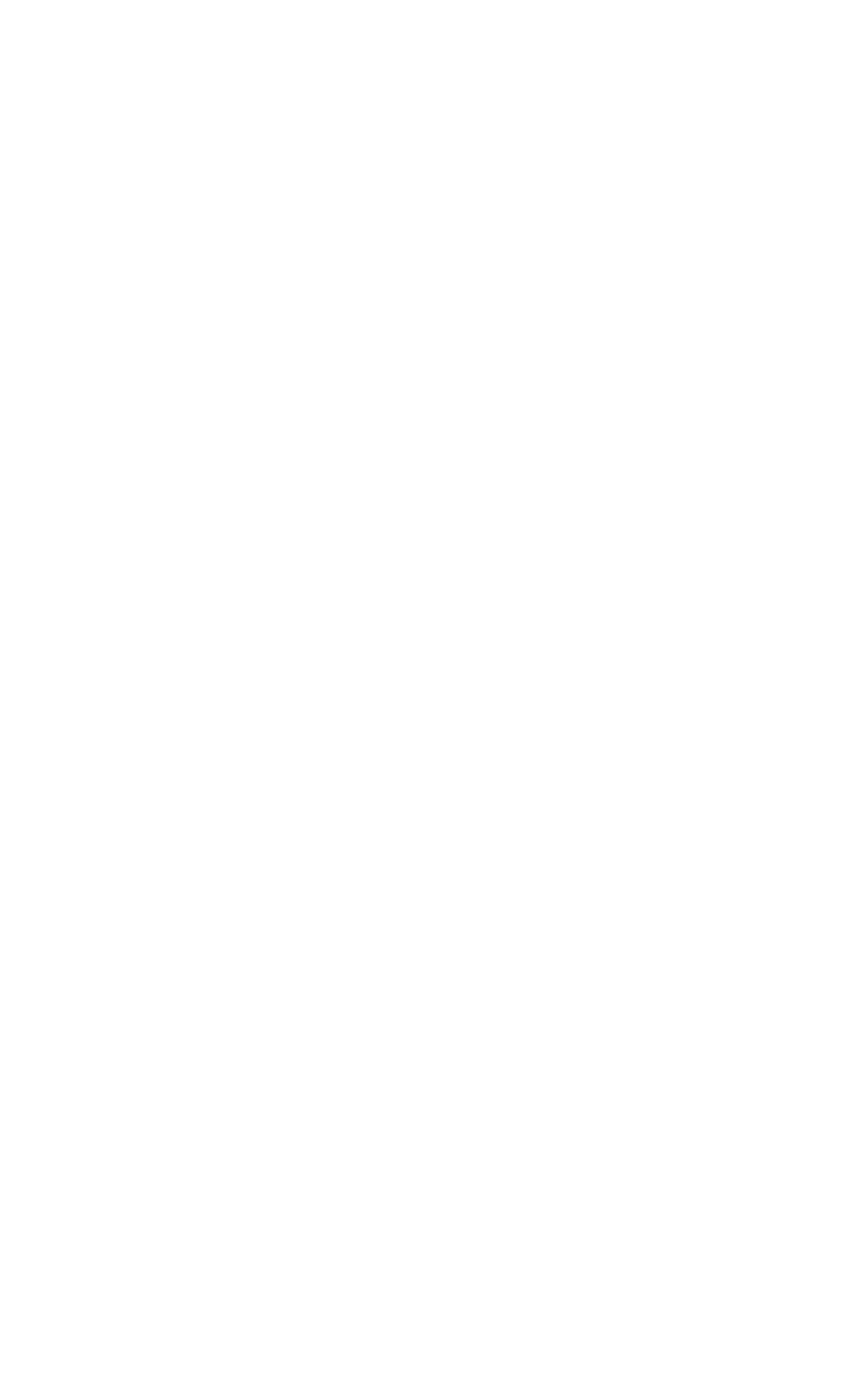
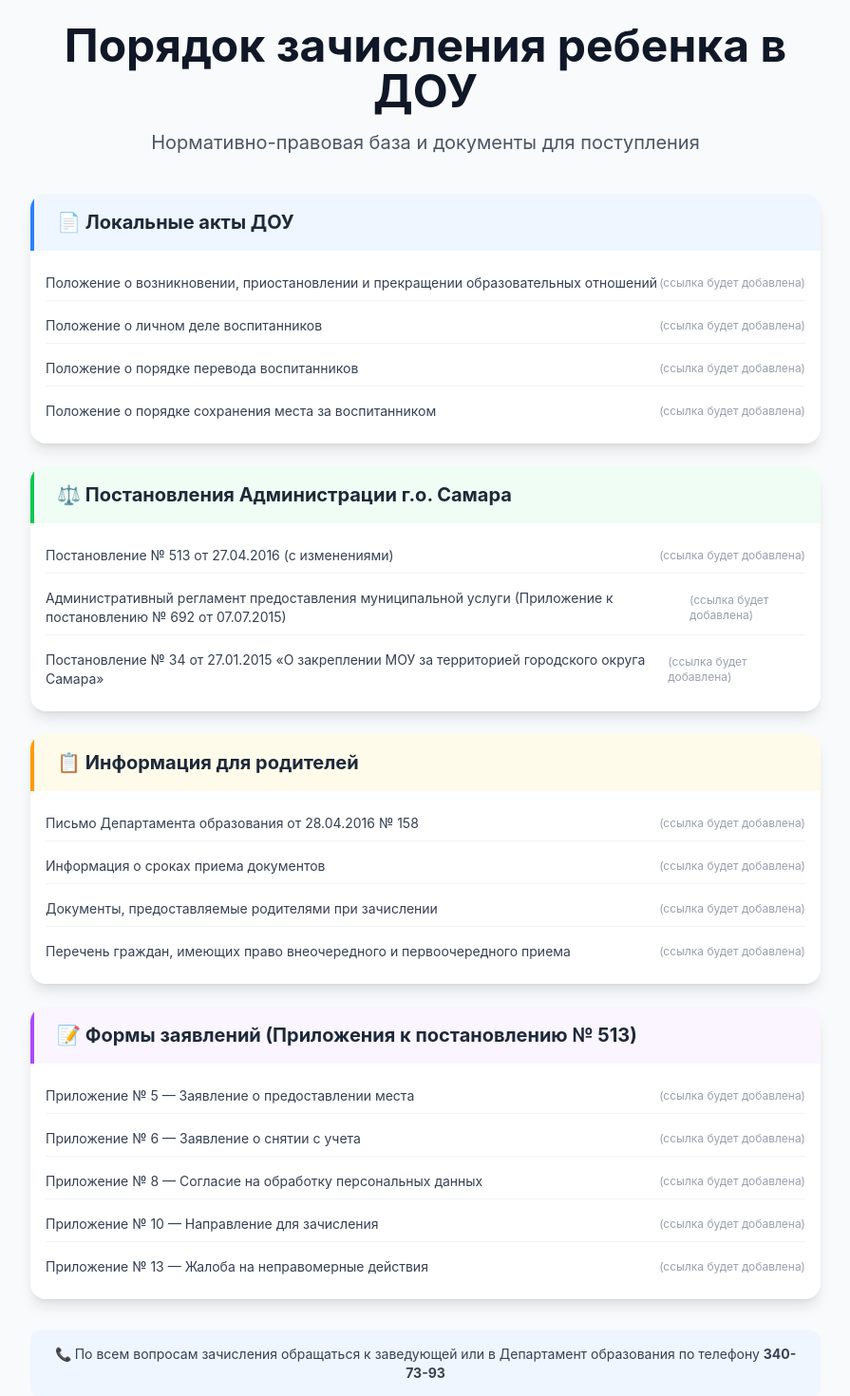
Before and after one commit to IldarGH02/ds30, a React (Vite) app: page /enrollment in a window 1280 px wide. Before the commit this address had no page. Shown: the part 120-1590 px from the top of the page at 95% size, without its empty margins (192-1087 px from the left). Before the commit the page ends 800 px from the top, so only its background shows below. Built offline with nearby package versions, Linux system fonts and the light colour scheme.

Commit message:
enrollment-page

```diff
--- a/src/app/routes/routes.tsx
+++ b/src/app/routes/routes.tsx
@@ -1,6 +1,7 @@
 import { Routes, Route } from "react-router-dom";
 import { Layout } from "@/pages/LayoutPage";
 import {ForParentsPage, HistoryPage, MainPage} from "@/pages";
+import {EnrollmentPage} from "@/pages/EnrollmentPage/EnrollmentPage.tsx";
 
 export const MainRoutes = () => {
     return (
@@ -9,6 +10,7 @@ export const MainRoutes = () => {
                 <Route path="/" element={<MainPage />} />
                 <Route path="/for-parents" element={<ForParentsPage />} />
                 <Route path='/history' element={ <HistoryPage/> } />
+                <Route path='/enrollment' element={ <EnrollmentPage/> } />
                 {/* Добавляйте другие страницы сюда */}
                 {/* <Route path="/info" element={<InfoPage />} /> */}
                 {/* <Route path="/news" element={<NewsPage />} /> */}
--- /dev/null
+++ b/src/pages/EnrollmentPage/EnrollmentPage.tsx
@@ -0,0 +1,89 @@
+export const EnrollmentPage = () => {
+    // Здесь будут ссылки на документы
+    // После того, как вы предоставите ссылки, я их добавлю
+
+    return (
+        <section className="py-12 bg-gray-50 min-h-screen">
+            <div className="max-w-4xl mx-auto px-4 sm:px-6 lg:px-8">
+                {/* Заголовок */}
+                <div className="text-center mb-10">
+                    <h1 className="text-4xl md:text-5xl font-bold text-gray-900 mb-4">
+                        Порядок зачисления ребенка в ДОУ
+                    </h1>
+                    <p className="text-xl text-gray-600">
+                        Нормативно-правовая база и документы для поступления
+                    </p>
+                </div>
+
+                {/* Документы */}
+                <div className="bg-white rounded-2xl shadow-lg overflow-hidden">
+                    <div className="border-l-4 border-blue-500 bg-blue-50 px-6 py-4">
+                        <h2 className="text-xl font-bold text-gray-800">📄 Локальные акты ДОУ</h2>
+                    </div>
+                    <div className="p-4 space-y-2">
+                        <DocumentLink title="Положение о возникновении, приостановлении и прекращении образовательных отношений" />
+                        <DocumentLink title="Положение о личном деле воспитанников" />
+                        <DocumentLink title="Положение о порядке перевода воспитанников" />
+                        <DocumentLink title="Положение о порядке сохранения места за воспитанником" />
+                    </div>
+                </div>
+
+                {/* Постановления Администрации */}
+                <div className="bg-white rounded-2xl shadow-lg overflow-hidden mt-6">
+                    <div className="border-l-4 border-green-500 bg-green-50 px-6 py-4">
+                        <h2 className="text-xl font-bold text-gray-800">⚖️ Постановления Администрации г.о. Самара</h2>
+                    </div>
+                    <div className="p-4 space-y-2">
+                        <DocumentLink title="Постановление № 513 от 27.04.2016 (с изменениями)" />
+                        <DocumentLink title="Административный регламент предоставления муниципальной услуги (Приложение к постановлению № 692 от 07.07.2015)" />
+                        <DocumentLink title="Постановление № 34 от 27.01.2015 «О закреплении МОУ за территорией городского округа Самара»" />
+                    </div>
+                </div>
+
+                {/* Информация для родителей */}
+                <div className="bg-white rounded-2xl shadow-lg overflow-hidden mt-6">
+                    <div className="border-l-4 border-amber-500 bg-amber-50 px-6 py-4">
+                        <h2 className="text-xl font-bold text-gray-800">📋 Информация для родителей</h2>
+                    </div>
+                    <div className="p-4 space-y-2">
+                        <DocumentLink title="Письмо Департамента образования от 28.04.2016 № 158" />
+                        <DocumentLink title="Информация о сроках приема документов" />
+                        <DocumentLink title="Документы, предоставляемые родителями при зачислении" />
+                        <DocumentLink title="Перечень граждан, имеющих право внеочередного и первоочередного приема" />
+                    </div>
+                </div>
+
+                {/* Формы заявлений */}
+                <div className="bg-white rounded-2xl shadow-lg overflow-hidden mt-6">
+                    <div className="border-l-4 border-purple-500 bg-purple-50 px-6 py-4">
+                        <h2 className="text-xl font-bold text-gray-800">📝 Формы заявлений (Приложения к постановлению № 513)</h2>
+                    </div>
+                    <div className="p-4 space-y-2">
+                        <DocumentLink title="Приложение № 5 — Заявление о предоставлении места" />
+                        <DocumentLink title="Приложение № 6 — Заявление о снятии с учета" />
+                        <DocumentLink title="Приложение № 8 — Согласие на обработку персональных данных" />
+                        <DocumentLink title="Приложение № 10 — Направление для зачисления" />
+                        <DocumentLink title="Приложение № 13 — Жалоба на неправомерные действия" />
+                    </div>
+                </div>
+
+                {/* Контакты */}
+                <div className="mt-8 bg-blue-50 rounded-xl p-4 text-center">
+                    <p className="text-gray-700 text-sm">
+                        📞 По всем вопросам зачисления обращаться к заведующей или в Департамент образования по телефону <strong>340-73-93</strong>
+                    </p>
+                </div>
+            </div>
+        </section>
+    );
+};
+
+// Компонент для ссылки на документ
+const DocumentLink = ({ title }: { title: string }) => {
+    return (
+        <div className="flex items-center justify-between py-2 border-b border-gray-100 last:border-0">
+            <span className="text-gray-700 text-sm">{title}</span>
+            <span className="text-gray-400 text-xs">(ссылка будет добавлена)</span>
+        </div>
+    );
+};
--- a/src/widgets/QuickLinks/ui/QuickLinks.tsx
+++ b/src/widgets/QuickLinks/ui/QuickLinks.tsx
@@ -1,4 +1,4 @@
-import { ExternalLink, FileText, Calendar, Phone as PhoneIcon, Users, Award } from 'lucide-react';
+import { ExternalLink, FileText, Phone as PhoneIcon, Users, Award } from 'lucide-react';
 
 export function QuickLinks() {
   const links = [
@@ -10,18 +10,11 @@ export function QuickLinks() {
       href: '#',
     },
     {
-      icon: Calendar,
-      title: 'Дистанционное обучение',
-      description: 'Материалы для занятий дома',
-      color: 'bg-purple-500',
-      href: '#',
-    },
-    {
       icon: Users,
       title: 'Комплектование',
       description: 'Порядок зачисления ребенка в ДОУ',
       color: 'bg-green-500',
-      href: '#',
+      href: '/enrollment',
     },
     {
       icon: Award,
```
Also changed, not shown: src/pages/EnrollmentPage/index.ts (added).
